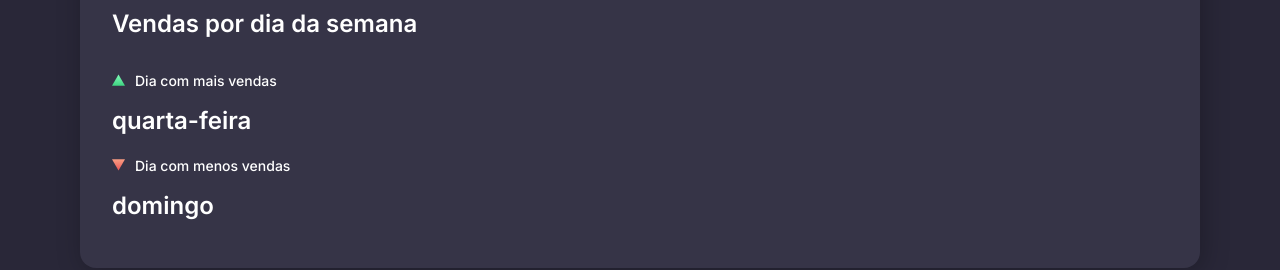
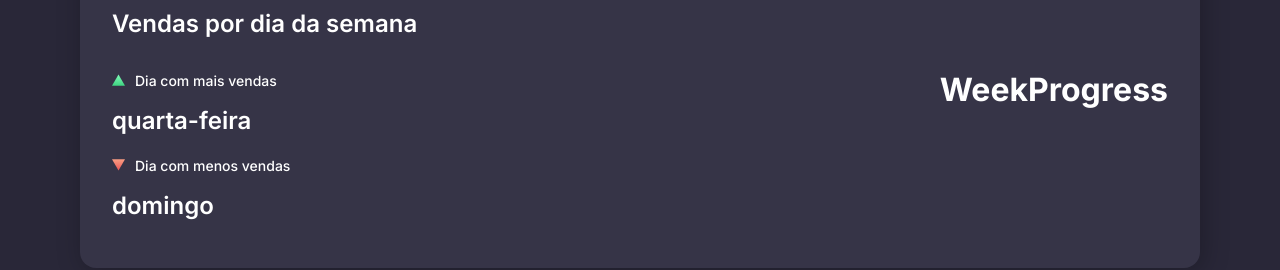
Before and after one commit to eduardamirelly/dashboard-boracodar, a React (Vite) app: page / in a window 1280 px wide. Shown: the part 892-1162 px from the top of the page. Built offline with nearby package versions, Linux system fonts and the light colour scheme.

Commit message:
🚧 update App.tsx

```diff
--- a/src/App.tsx
+++ b/src/App.tsx
@@ -12,6 +12,7 @@ import triangleDownSvg from './assets/triangle-down.svg';
 import ellipseDark from './assets/ellipse-dark.svg';
 import ellipsePurple from './assets/ellipse-purple.svg';
 import ellipseRed from './assets/ellipse-red.svg';
+import WeekProgress from "./components/WeekProgress"
 
 
 function App() {
@@ -101,6 +102,7 @@ function App() {
           </Box>
 
           <Board title="Vendas por dia da semana" align="start">
+            <Box css={{ width: '100%' }} justify="between">
               <Box direction="column" gap="20">
                 <Box direction="column" gap="16">
                   <Box gap="10">
@@ -130,6 +132,9 @@ function App() {
                   </Heading>
                 </Box>
               </Box>
+
+              <WeekProgress />
+            </Box>
           </Board>
         </Box>
       </Content>
```
Lines whose indentation alone changed are shown as unchanged.
